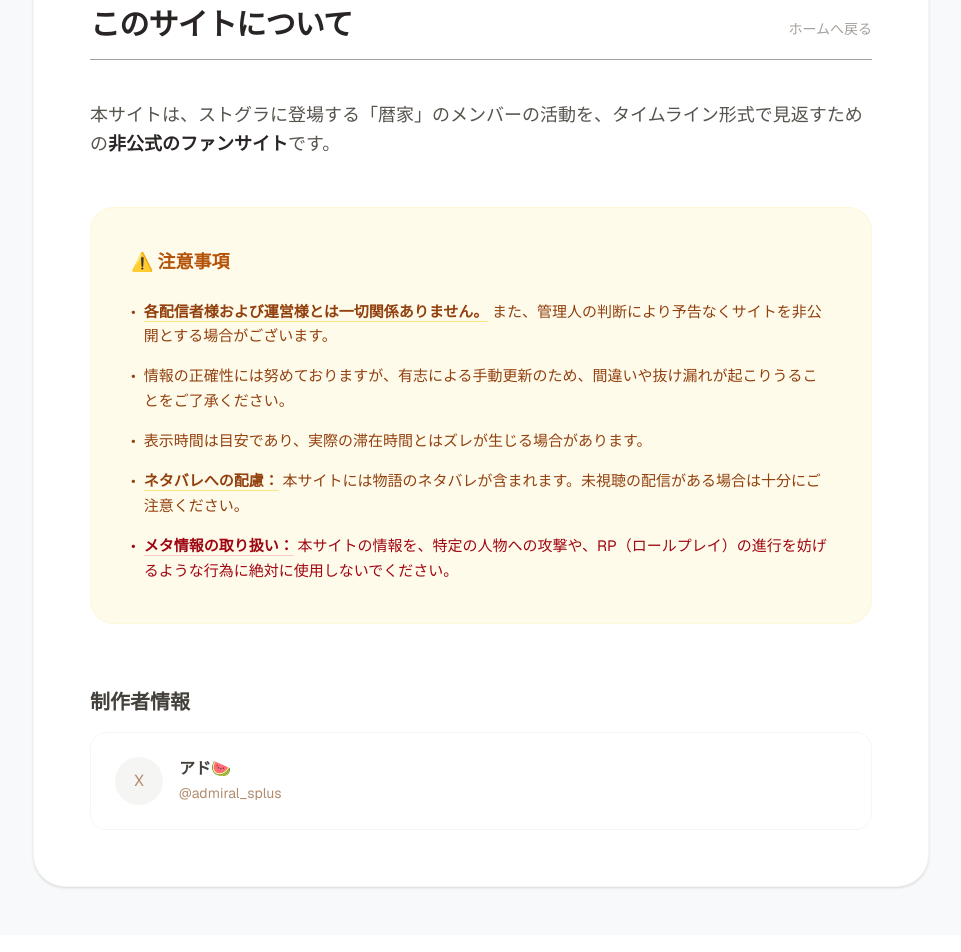
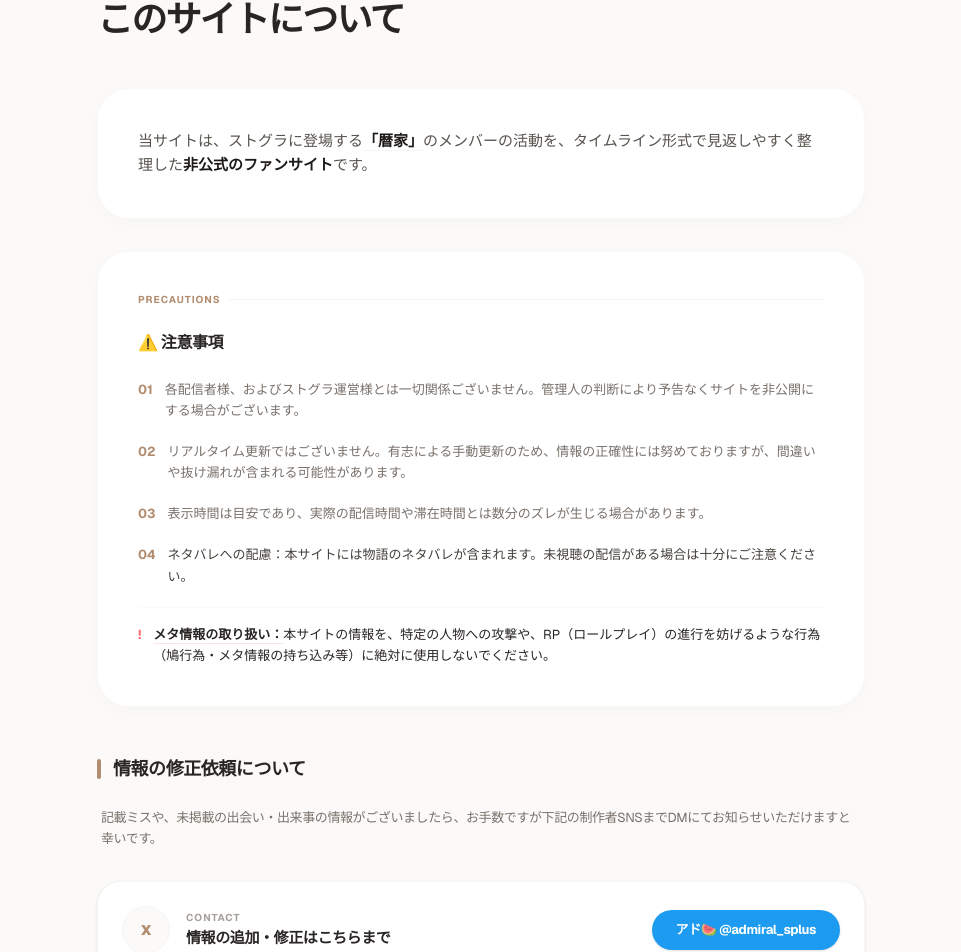
Before and after one commit to ksisfart-ui/kfam-timeline, a Next.js app in the folder kfam-timeline/: page /about in a window 1280 px wide. Shown: the part 98-1050 px from the top of the page, without its empty margins (159-1120 px from the left). Built offline with nearby package versions, Linux system fonts and the light colour scheme.

Commit message:
about/page.tsx：サイト説明-改3

```diff
--- a/kfam-timeline/app/about/page.tsx
+++ b/kfam-timeline/app/about/page.tsx
@@ -2,72 +2,106 @@ import Link from "next/link";
 
 export default function AboutPage() {
   return (
-    <main className="min-h-screen bg-[#f8f9fa] p-4 md:p-12 text-stone-700 font-sans">
-      <div className="max-w-4xl mx-auto bg-white rounded-[2rem] shadow-sm border border-stone-100 overflow-hidden">
+    <main className="min-h-screen bg-[#fcfaf8] p-6 md:p-12 text-stone-600 font-sans tracking-tight">
+      <div className="max-w-3xl mx-auto">
 
-        <div className="p-8 md:p-14">
-          {/* ヘッダー：タイトルとリンクを横並びに */}
-          <header className="flex justify-between items-end mb-4">
-            <h1 className="text-2xl md:text-3xl font-bold text-stone-800 tracking-tight">
+        {/* ヘッダー部分：サイト全体のトーンに合わせた構成 */}
+        <header className="mb-12">
+          <Link href="/" className="text-stone-400 text-[10px] font-bold tracking-[0.2em] hover:text-[#b28c6e] transition-colors flex items-center gap-1 mb-4">
+            ← HOME
+          </Link>
+          <div className="flex flex-col gap-1">
+            <span className="text-[#b28c6e] text-[10px] font-bold tracking-[0.3em] uppercase">About this site</span>
+            <h1 className="text-3xl md:text-4xl font-black text-stone-800 tracking-tighter">
               このサイトについて
             </h1>
-            <Link href="/" className="text-stone-400 text-sm font-medium hover:text-stone-600 transition-colors mb-1">
-              ホームへ戻る
-            </Link>
-          </header>
+          </div>
+        </header>
 
-          {/* 境界線 */}
-          <hr className="border-stone-400 mb-10" />
+        <div className="space-y-8">
 
-          {/* サイト説明 */}
-          <div className="space-y-4 text-base md:text-lg leading-relaxed text-stone-600 mb-12">
-            <p>
-              本サイトは、ストグラに登場する「暦家」のメンバーの活動を、タイムライン形式で見返すための<strong className="text-stone-800 font-bold">非公式のファンサイト</strong>です。
+          {/* サイト概要カード */}
+          <section className="bg-white rounded-[2rem] p-8 md:p-10 shadow-[0_4px_20px_-4px_rgba(0,0,0,0.03)] border border-stone-100/60">
+            <p className="text-[15px] leading-relaxed tracking-normal">
+              当サイトは、ストグラに登場する<strong className="text-stone-900 font-bold underline decoration-stone-100 underline-offset-4">「暦家」</strong>のメンバーの活動を、タイムライン形式で見返しやすく整理した<strong className="text-stone-900 font-bold">非公式のファンサイト</strong>です。
             </p>
-          </div>
+          </section>
 
-          {/* 注意事項：1枚目の画像のデザインを再現 */}
-          <section className="bg-[#fffbeb] rounded-3xl p-8 md:p-10 border border-amber-100/50 mb-16">
-            <h2 className="text-[#b45309] font-bold mb-6 flex items-center gap-2 text-lg">
+          {/* 注意事項セクション：色味を抑えて馴染ませる */}
+          <section className="bg-white rounded-[2rem] p-8 md:p-10 shadow-[0_4px_20px_-4px_rgba(0,0,0,0.03)] border border-stone-100/60">
+            <div className="flex items-center gap-2 mb-6">
+              <span className="text-[10px] font-bold tracking-widest text-[#b28c6e] uppercase">Precautions</span>
+              <div className="h-[1px] flex-grow bg-stone-100"></div>
+            </div>
+
+            <h2 className="text-stone-800 font-bold mb-6 flex items-center gap-2 text-base">
               ⚠️ 注意事項
             </h2>
-            <ul className="space-y-4 text-[15px] leading-relaxed text-[#92400e]">
-              <li className="flex gap-2">
-                <span className="shrink-0">•</span>
-                <span><strong className="font-bold underline decoration-amber-200 underline-offset-4">各配信者様および運営様とは一切関係ありません。</strong> また、管理人の判断により予告なくサイトを非公開とする場合がございます。</span>
+
+            <ul className="space-y-5 text-[13px] leading-relaxed text-stone-500 tracking-normal">
+              <li className="flex gap-3">
+                <span className="text-[#b28c6e] font-bold">01</span>
+                <span>各配信者様、およびストグラ運営様とは一切関係ございません。管理人の判断により予告なくサイトを非公開にする場合がございます。</span>
               </li>
-              <li className="flex gap-2">
-                <span className="shrink-0">•</span>
-                <span>情報の正確性には努めておりますが、有志による手動更新のため、間違いや抜け漏れが起こりうることをご了承ください。</span>
+              <li className="flex gap-3">
+                <span className="text-[#b28c6e] font-bold">02</span>
+                <span>リアルタイム更新ではございません。有志による手動更新のため、情報の正確性には努めておりますが、間違いや抜け漏れが含まれる可能性があります。</span>
               </li>
-              <li className="flex gap-2">
-                <span className="shrink-0">•</span>
-                <span>表示時間は目安であり、実際の滞在時間とはズレが生じる場合があります。</span>
+              <li className="flex gap-3">
+                <span className="text-[#b28c6e] font-bold">03</span>
+                <span>表示時間は目安であり、実際の配信時間や滞在時間とは数分のズレが生じる場合があります。</span>
               </li>
-              <li className="flex gap-2">
-                <span className="shrink-0">•</span>
-                <span><strong className="font-bold underline decoration-amber-200 underline-offset-4">ネタバレへの配慮：</strong> 本サイトには物語のネタバレが含まれます。未視聴の配信がある場合は十分にご注意ください。</span>
+              <li className="flex gap-3">
+                <span className="text-[#b28c6e] font-bold">04</span>
+                <span className="text-stone-700 font-medium">ネタバレへの配慮：本サイトには物語のネタバレが含まれます。未視聴の配信がある場合は十分にご注意ください。</span>
               </li>
-              <li className="flex gap-2 text-red-800">
-                <span className="shrink-0">•</span>
-                <span><strong className="font-bold underline decoration-red-200 underline-offset-4">メタ情報の取り扱い：</strong> 本サイトの情報を、特定の人物への攻撃や、RP（ロールプレイ）の進行を妨げるような行為に絶対に使用しないでください。</span>
+              <li className="flex gap-3 border-t border-stone-50 pt-4 mt-2">
+                <span className="text-red-400 font-bold">!</span>
+                <span className="text-stone-800">
+                  <strong className="font-bold underline decoration-red-100 underline-offset-4">メタ情報の取り扱い：</strong>
+                  本サイトの情報を、特定の人物への攻撃や、RP（ロールプレイ）の進行を妨げるような行為（鳩行為・メタ情報の持ち込み等）に絶対に使用しないでください。
+                </span>
               </li>
             </ul>
           </section>
 
-          {/* 情報の修正依頼（制作者情報：維持） */}
-        <section className="space-y-4">
-          <h2 className="text-xl font-bold">制作者情報</h2>
-          <div className="flex items-center gap-4 p-6 bg-white rounded-2xl border border-stone-100">
-            <div className="w-12 h-12 bg-stone-100 rounded-full flex items-center justify-center text-[#b28c6e]">X</div>
-            <div>
-              <p className="font-bold">アド🍉</p>
-              <a href="https://x.com/admiral_splus" target="_blank" className="text-[#b28c6e] text-sm hover:underline">@admiral_splus</a>
+          {/* 情報の修正依頼（制作者情報：UI維持・微調整） */}
+          <section className="pt-4">
+            <div className="flex items-center gap-3 mb-6">
+              <div className="w-1 h-5 bg-[#b28c6e] rounded-full"></div>
+              <h2 className="text-lg font-bold text-stone-800 tracking-tight">情報の修正依頼について</h2>
             </div>
-          </div>
-        </section>
+            <p className="text-[13px] text-stone-500 mb-8 leading-relaxed px-1">
+              記載ミスや、未掲載の出会い・出来事の情報がございましたら、お手数ですが下記の制作者SNSまでDMにてお知らせいただけますと幸いです。
+            </p>
+
+            {/* 制作者情報UI：元の構造を維持しつつトーンを調整 */}
+            <div className="flex flex-col sm:flex-row items-center justify-between gap-6 p-6 bg-white rounded-[1.5rem] border border-stone-100/80 shadow-sm">
+              <div className="flex items-center gap-4">
+                <div className="w-12 h-12 bg-[#fcfaf8] rounded-full flex items-center justify-center text-[#b28c6e] text-sm font-black border border-stone-100">
+                  X
+                </div>
+                <div>
+                  <p className="text-[10px] text-stone-400 font-bold mb-0.5 tracking-widest uppercase">Contact</p>
+                  <p className="font-bold text-stone-800 text-[15px]">情報の追加・修正はこちらまで</p>
+                </div>
+              </div>
+              <a
+                href="https://x.com/admiral_splus"
+                target="_blank"
+                rel="noopener noreferrer"
+                className="w-full sm:w-auto px-6 py-2.5 bg-[#1d9bf0] hover:bg-[#1a8cd8] text-white rounded-full font-bold text-[13px] text-center transition-all shadow-sm flex items-center justify-center gap-2"
+              >
+                アド🍉 @admiral_splus
+              </a>
+            </div>
+          </section>
         </div>
 
+        {/* フッター余白 */}
+        <footer className="py-20 text-center">
+          <p className="text-[10px] text-stone-300 font-bold tracking-[0.4em]">KOYOMI-KE ARCHIVES</p>
+        </footer>
       </div>
     </main>
   );
```
